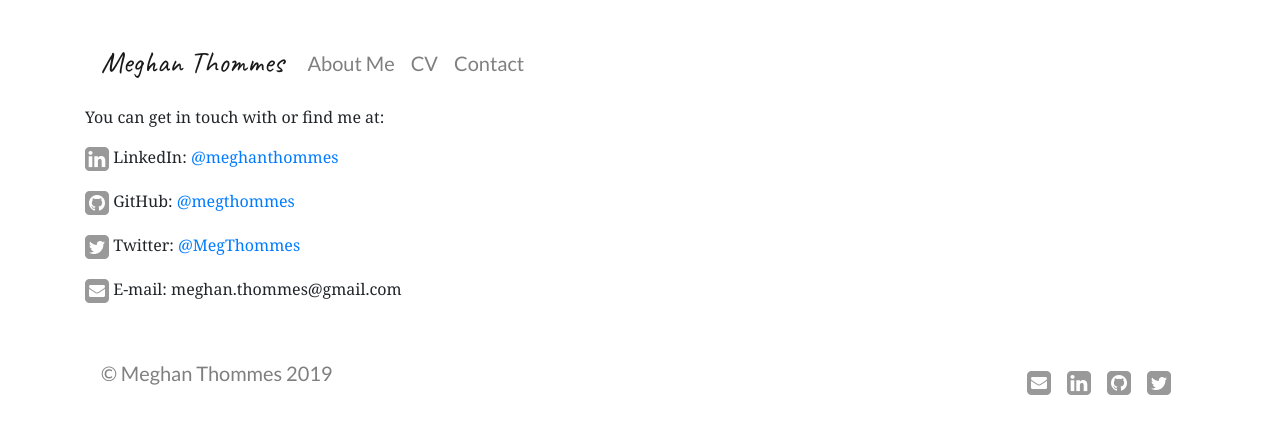
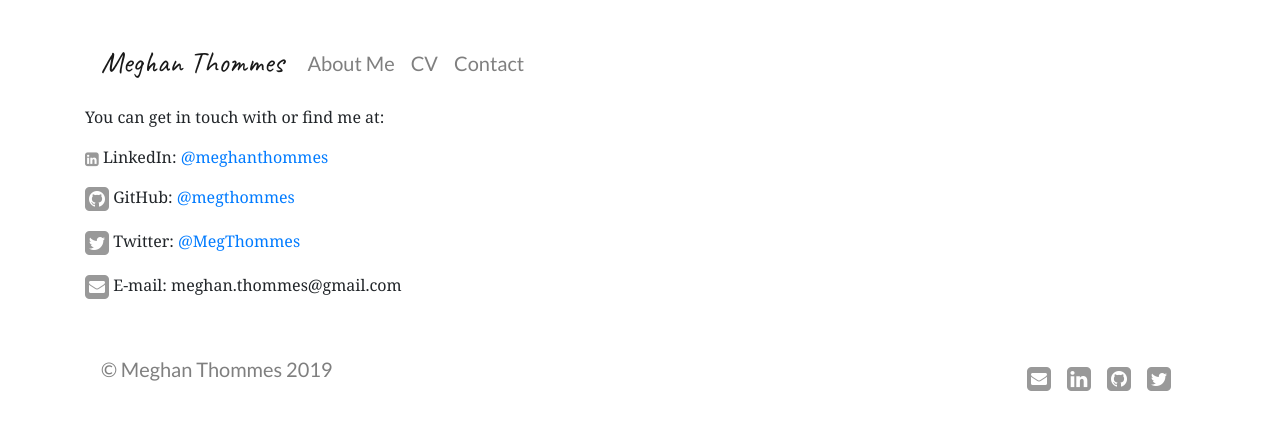
Before and after one commit to megthommes/megthommes.github.io, a Jekyll site: the page built from contact/index.html, in a window 1280 px wide. Shown: the top 434 px of the page. Built offline with Jekyll 4.4.1, drawn with Linux system fonts in a browser that asks for light colours; some web fonts are replaced.

Commit message:
Update index.html

```diff
--- a/contact/index.html
+++ b/contact/index.html
@@ -11,7 +11,7 @@ contact: active
 
 	<p>You can get in touch with or find me at:</p>
 
-	<p><i class="fa fa-linkedin-square fa-icons"></i> LinkedIn: <a href="https://www.linkedin.com/in/meghanthommes/" target="_blank">@meghanthommes</a></p>
+	<p><i class="fa fa-linkedin-square fa-icons" style="font-size:1em"></i> LinkedIn: <a href="https://www.linkedin.com/in/meghanthommes/" target="_blank">@meghanthommes</a></p>
 
 	<p><i class="fa fa-github-square fa-icons"></i> GitHub: <a href="https://github.com/megthommes" target="_blank">@megthommes</a></p>
 
```
